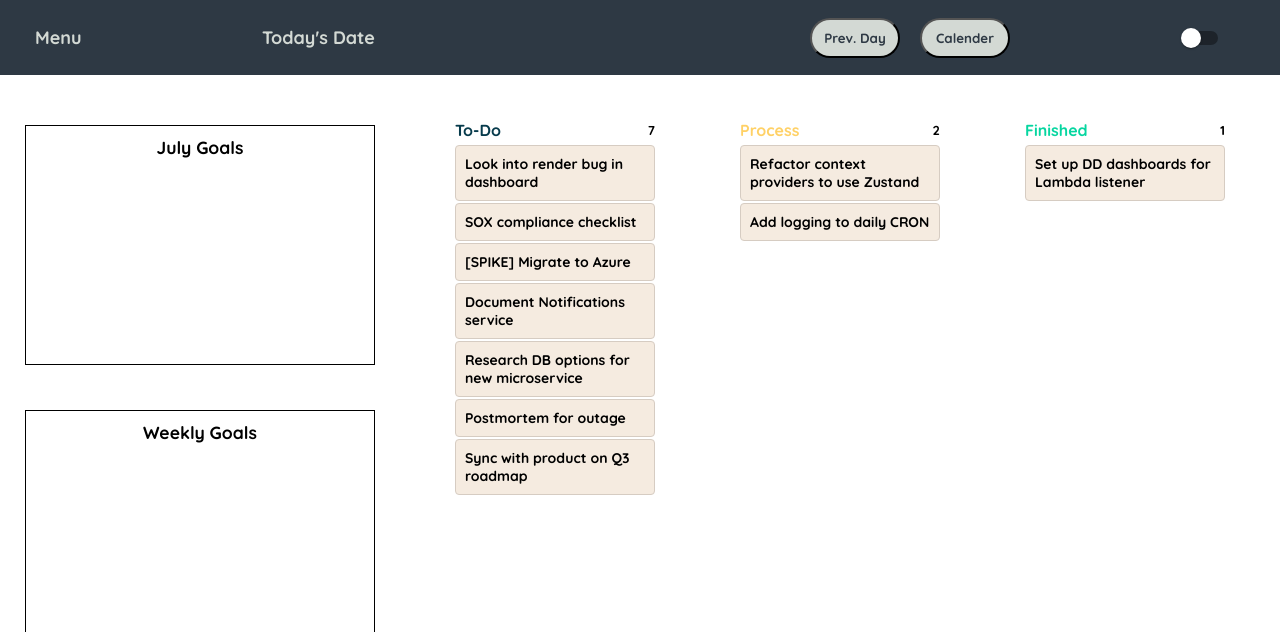
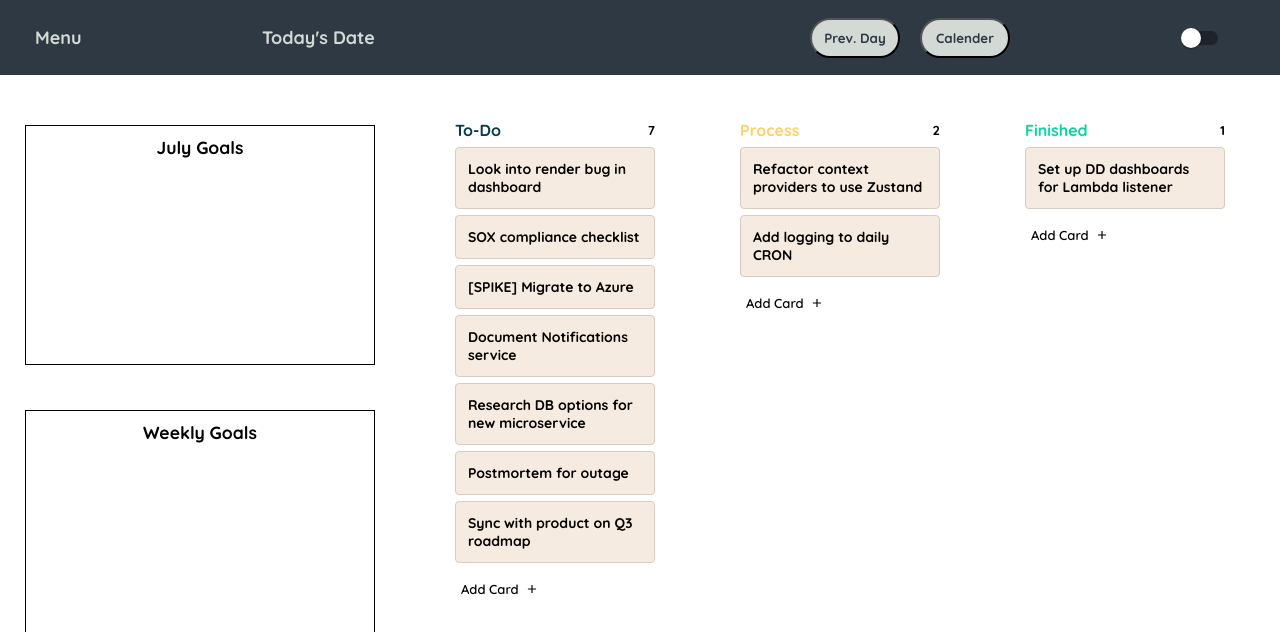
Before and after one commit to cerengulten/todo-website, a React (Create React App) app: page / in a window 1280 px wide. Shown: the top 632 px of the page. Built offline with nearby package versions, Linux system fonts and the light colour scheme.

Commit message:
new-task

```diff
--- a/package.json
+++ b/package.json
@@ -5,6 +5,8 @@
   "dependencies": {
     "@emotion/react": "^11.11.4",
     "@emotion/styled": "^11.11.5",
+    "@fortawesome/react-fontawesome": "^0.2.2",
+    "@mui/icons-material": "^5.16.1",
     "@mui/material": "^5.15.21",
     "@testing-library/jest-dom": "^5.17.0",
     "@testing-library/react": "^13.4.0",
--- a/src/components/Todo.css
+++ b/src/components/Todo.css
@@ -41,7 +41,7 @@
   transition: background-color 0.3s ease;
 }
 .card:active{
-  background-color: gray;
+  background-color: #f8edeb;
 }
 
 .card-container{
@@ -54,16 +54,69 @@
   border-radius: 4px;
   border-color: #d6ccc2;
   background-color: #f5ebe0;
-  padding: 9px;
+  padding: 12px;
 }
 .card-container:active{
   cursor: grabbing;
 }
 
 .drop-indicator{
-  margin: auto 2px;
+  margin:  2px;
   height: 2px;
   width: 100%;
   background-color: #4361ee;
   opacity: 0;
 }
+
+.add-button{
+  display: flex;
+  width: 100%;
+  align-items: center;
+  gap: 6px;
+  padding: 12px 6px;
+  font-family: 'Quicksand',sans-serif;
+  font-size: small;
+  font-weight: 600;
+  color: black;
+  background-color: #FFFFFF;
+  border: none;
+}
+.new-task{
+  width: 100%;
+  padding: 12px;
+  border-style: solid;
+  border-width: 1.2px;
+  border-radius: 4px;
+  border-color: #ffcfd2;
+  background-color: #fde4cf;
+  opacity: 80%;
+  font-family: 'Quicksand',sans-serif;
+  font-size: small;
+  font-weight: 800;
+}
+.new-task::placeholder{
+  color: #420061;
+}
+.new-task:focus{
+  outline: 0;
+}
+.space-buttons{
+  margin-top: 6px;
+  display: flex;
+  align-items: center;
+  justify-content:flex-end;
+  gap: 6px;
+}
+
+.close-button{
+  border: none;
+  background-color: transparent;
+  padding: 9px 6px;
+  font-family: 'Quicksand',sans-serif;
+  font-size: small;
+  font-weight: 500;
+}
+
+.close-button:hover{
+  color: #985f99;
+}
--- a/src/components/Todo.js
+++ b/src/components/Todo.js
@@ -1,6 +1,7 @@
 import React from 'react';
 import { useState } from 'react';
 import './Todo.css';
+import AddIcon from '@mui/icons-material/Add';
 
 function Todo() {
   const [cards, setCards] = useState(DEFAULT_CARDS);
@@ -44,6 +45,7 @@ const Column = ({title, headingColor, cards, column, setCards}) =>{
           return <Card key={c.id} {...c}/>
         })}
         <DropIndicator beforeId="-1" column={column} />
+        <AddCard column={column} setCards={setCards}/>
       </div>
     </div>
   );
@@ -74,6 +76,40 @@ const DropIndicator = ({beforeId, column}) =>{
         className='drop-indicator'  />
   );
   };
+const AddCard = ({column, setCards}) =>{
+  const [text, setText] = useState("")
+  const [adding, setAdding] = useState(false)
+  return(
+    <div>
+    {
+      adding ? (
+        <form>
+          <textarea
+            onChange={(e) => setText(e.target.value)}
+            autoFocus
+            placeholder='Add new task...'
+            className='new-task'/>
+          <div className='space-buttons'>
+            <button
+              onClick={() => setAdding(false)}
+              className='close-button'>
+              Close
+            </button>
+
+          </div>
+        </form>
+      ): (
+        <button
+              onClick={() => setAdding(true)}
+              className='add-button' >
+          <span>Add Card</span>
+          <AddIcon sx={{ fontSize: 14}}/>
+        </button>
+      )
+    }
+    </div>
+  );
+};
 
 const DEFAULT_CARDS = [
   // BACKLOG
```
Also changed, not shown: 1 other file (tests, documents, lock files or other folders).
